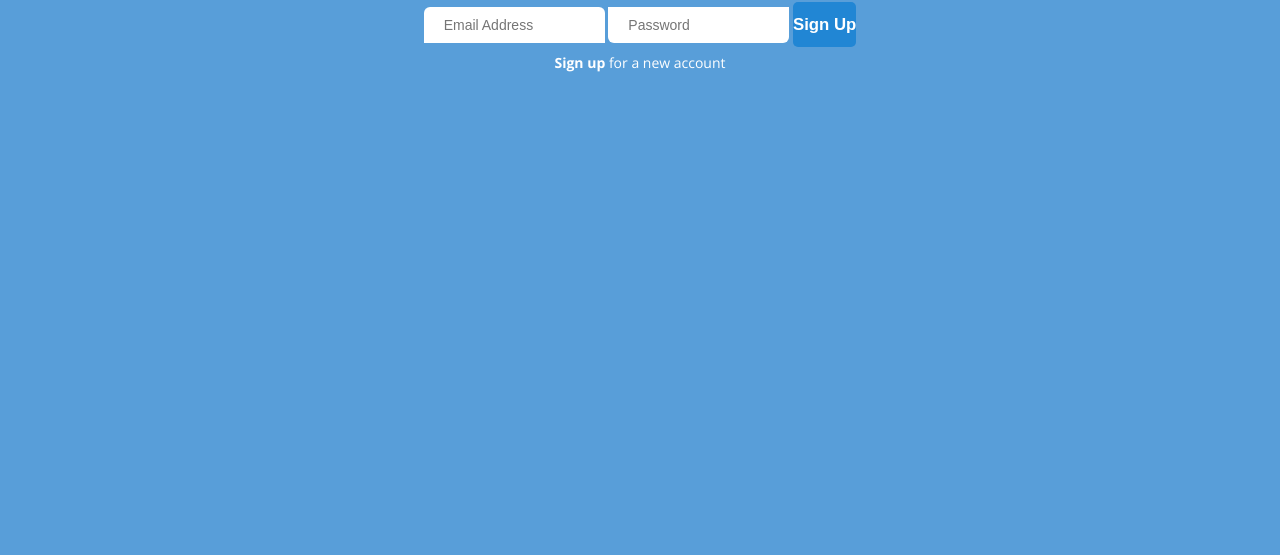
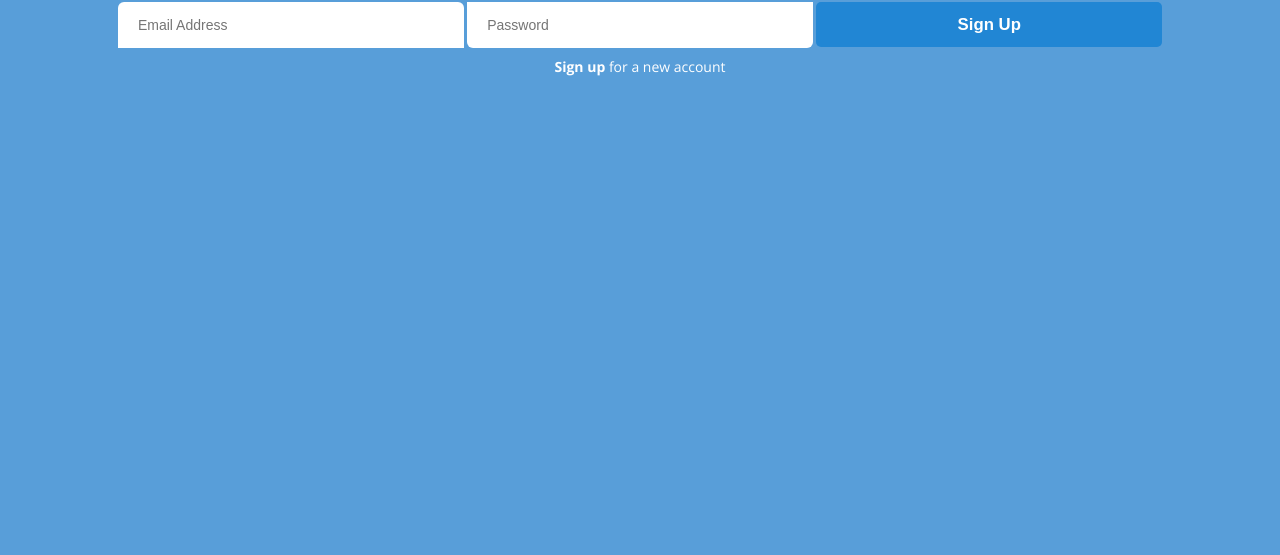
Before and after one commit to moji-joji/figma-test, a plain HTML site: page index.html in a window 1280 px wide. Shown: the part 545-1100 px from the top of the page. Drawn offline with nearby package versions, Linux system fonts and the light colour scheme.

Commit message:
1 file modified

```diff
--- a/styles.css
+++ b/styles.css
@@ -32,20 +32,31 @@ header .logo {
 
 /* form styling */
 
+.login-form{
+  width: 100%;
+
+}
+
 form .email-field{
   margin: 10px 0;
   text-indent: 20px;
   border-top-right-radius: 6px;
   border-top-left-radius: 6px;
-  padding: 10px 0;
+  padding: 15px 0;
+  width: 30%;
+margin-bottom: 0;
 
 }
 
 form  .password-field {
+
   text-indent: 20px;
   border-bottom-right-radius: 6px;
-  padding: 10px 0;
+  padding: 15px 0;
   border-bottom-left-radius: 6px;
+  width: 30%;
+
+
 
 
 
@@ -63,7 +74,12 @@ button{
 	color: #fff;
 	border: none;
 	margin-top: 15px;
+  width: 30%;
+  margin-bottom: 10px;
 
+}
+button:hover{
+  background-color:#0B6AB4;
 }
 
 footer p {
@@ -80,6 +96,7 @@ footer a {
 footer a:hover {
   text-decoration: none;
   font-weight: 600;
-  color: darkblue;
+  color: #0B6AB4;
+
   cursor: pointer;
 }
```
